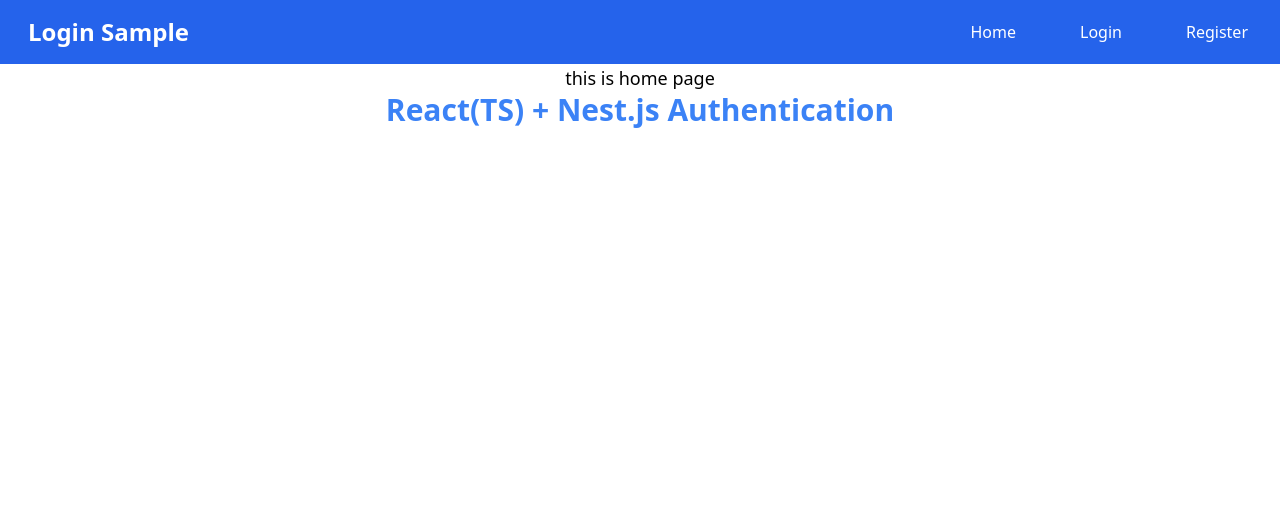
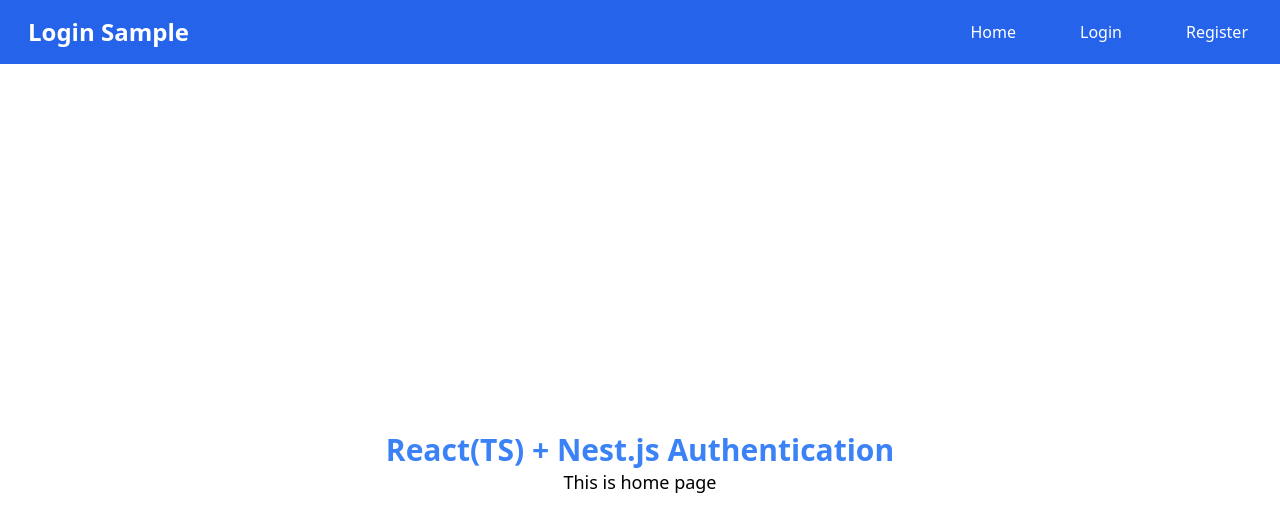
Before and after one commit to thanapholteam/test-react-auth, a React app: page / in a window 1280 px wide. Shown: the top 532 px of the page. Built offline with nearby package versions, Linux system fonts and the light colour scheme; no server answers; the HTML template or start-up script is replaced by a standard one.

Commit message:
wip(homepage)

```diff
--- a/src/pages/Home.tsx
+++ b/src/pages/Home.tsx
@@ -1,10 +1,14 @@
 const Home = () => {
   return (
-    <div className="text-center">
-      <h2 className="text-lg font-medium"> this is home page</h2>
-      <h1 className="text-3xl text-blue-500 font-bold">
-        React(TS) + Nest.js Authentication
-      </h1>
+    <div className="flex h-screen">
+      <div className="m-auto">
+        <div className="text-center">
+          <h1 className="text-3xl text-blue-500 font-bold">
+            React(TS) + Nest.js Authentication
+          </h1>
+          <h2 className="text-lg font-medium"> This is home page</h2>
+        </div>
+      </div>
     </div>
   );
 };
```
